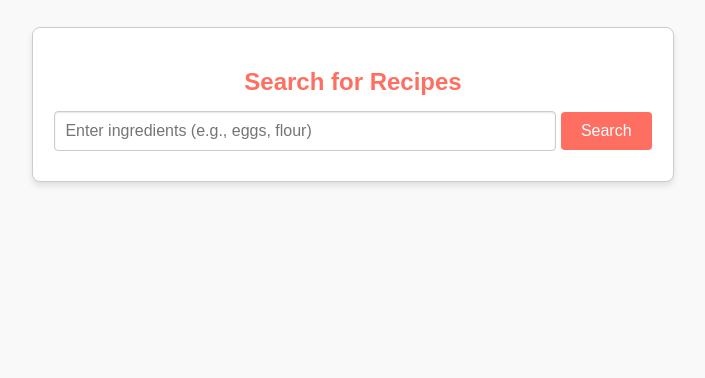
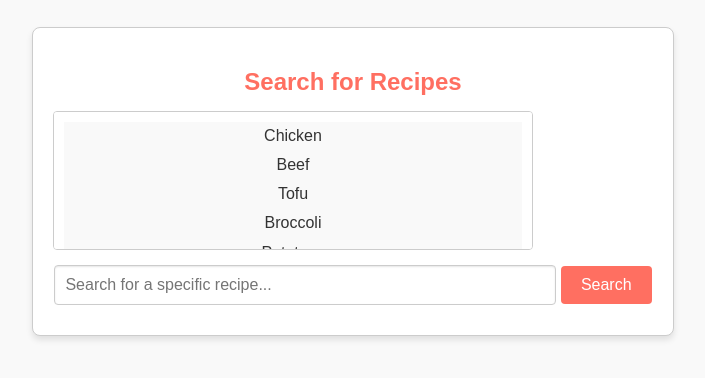
Before and after one commit to conga0881/pantrypal, a plain HTML site: page index.html in a window 1280 px wide. Shown: the part 166-544 px from the top of the page, without its empty margins (287-992 px from the left). Drawn offline with Linux system fonts and the light colour scheme.

Commit message:
Added dropdown for ingredient selection and updated styles

```diff
--- a/index.html
+++ b/index.html
@@ -17,21 +17,45 @@
       }
     </style>
     <link rel="stylesheet" href="styles.css">
-  <script>
+    <script>
       function searchRecipes() {
-          const ingredients = document.getElementById('ingredient-search').value;
-          alert(`Searching recipes with: ${ingredients}`);
+          // Get selected ingredients
+          const selectedIngredients = Array.from(
+              document.getElementById('ingredient-dropdown').selectedOptions
+          ).map(option => option.value);
+
+          // Get text input
+          const textInput = document.getElementById('ingredient-search').value.trim();
+
+          // Display search query (connect to backend here for actual functionality)
+          alert(
+              `Searching for recipes with ingredients: ${selectedIngredients.join(
+                  ', '
+              )} and keywords: "${textInput}"`
+          );
       }
-  </script>
+    </script>
   </head>
   <body>
     <h1>Welcome to PantryPal</h1>
     <p>Find delicious recipes based on the ingredients you have!</p>
     <div class="search-container">
         <h2>Search for Recipes</h2>
-        <input type="text" id="ingredient-search" placeholder="Enter ingredients (e.g., eggs, flour)">
+        <!-- Dropdown for pre-selected ingredients -->
+        <select id="ingredient-dropdown" multiple>
+            <option value="chicken">Chicken</option>
+            <option value="beef">Beef</option>
+            <option value="tofu">Tofu</option>
+            <option value="broccoli">Broccoli</option>
+            <option value="potatoes">Potatoes</option>
+            <option value="cheese">Cheese</option>
+            <option value="rice">Rice</option>
+            <option value="tomato">Tomato</option>
+        </select>
+
+        <!-- Search bar for text-based input -->
+        <input type="text" id="ingredient-search" placeholder="Search for a specific recipe...">
         <button onclick="searchRecipes()">Search</button>
     </div>
-
   </body>
 </html>
--- a/styles.css
+++ b/styles.css
@@ -65,6 +65,30 @@ header {
     margin-bottom: 15px;
 }
 
+/* Dropdown styling */
+#ingredient-dropdown {
+    width: 80%;
+    max-width: 500px;
+    padding: 10px;
+    font-size: 1rem;
+    border: 1px solid #ccc;
+    border-radius: 4px;
+    margin-bottom: 15px;
+    background-color: #fff;
+    color: #333;
+    display: block;
+    text-align: center;
+    cursor: pointer;
+}
+
+/* Multi-select dropdown option styling */
+#ingredient-dropdown option {
+    padding: 5px;
+    background-color: #f9f9f9;
+    color: #333;
+}
+
+/* Text input styling */
 input[type="text"] {
     width: 80%;
     max-width: 500px;
@@ -76,6 +100,7 @@ input[type="text"] {
     box-shadow: inset 0 1px 2px rgba(0, 0, 0, 0.1);
 }
 
+/* Button styling */
 button {
     padding: 10px 20px;
     font-size: 1rem;
@@ -94,7 +119,7 @@ button:hover {
 
 /* Responsive styling */
 @media (max-width: 768px) {
-    input[type="text"] {
+    input[type="text"], #ingredient-dropdown {
         width: 90%;
     }
 
```
